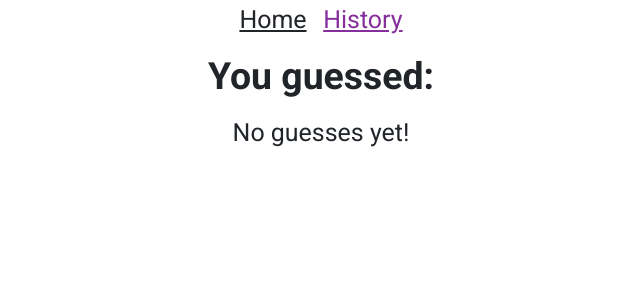
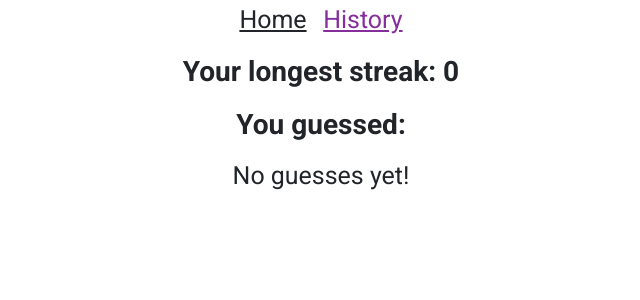
Before and after one commit to zakrzewskib/ChooseColorNuxt, a Nuxt app: page / in a window 1280 px wide. Both pictures are taken after a click on the element "History". Shown: the top 300 px of the page, without its empty margins (319-959 px from the left). Built offline with nearby package versions, Linux system fonts and the light colour scheme.

Commit message:
Update the longest streak

```diff
--- a/components/GameContainer.vue
+++ b/components/GameContainer.vue
@@ -36,7 +36,9 @@ export default {
       clickedNextGuess: true,
       guessedColor: "",
       guessedWrong: false,
-      mounted: false
+      mounted: false,
+
+      theLongestStreak: 0
     };
   },
 
@@ -85,12 +87,20 @@ export default {
         if (this.colorToSelect === color) {
           this.correctColor = true;
           this.streak++;
+          this.updateTheLongestStreak();
           this.clickedNextGuess = false;
 
           this.$emit("guessed-correctly", this.colorToSelect);
         } else {
           this.streak = 0;
         }
+      }
+    },
+
+    updateTheLongestStreak() {
+      if (this.streak > this.theLongestStreak) {
+        this.theLongestStreak = this.streak;
+        this.$emit("updated-longest-streak", this.theLongestStreak);
       }
     },
 
--- a/components/History.vue
+++ b/components/History.vue
@@ -1,6 +1,9 @@
 <template>
   <div class="your-guesses">
-    <h1>You guessed:</h1>
+    <header class="header-guesses">
+      <h2>Your longest streak: {{ theLongestStreak }}</h2>
+      <h2>You guessed:</h2>
+    </header>
 
     <p v-if="guessesArray.length === 0">No guesses yet!</p>
 
@@ -14,7 +17,7 @@
 
 <script>
 export default {
-  props: ["guessesArray"]
+  props: ["guessesArray", "theLongestStreak"]
 };
 </script>
 
@@ -23,7 +26,16 @@ export default {
   text-align: center;
 
   margin: 0 auto;
-  width: 40rem;
+  width: 50rem;
+}
+
+.header-guesses {
+  margin-bottom: 2.4rem;
+  font-size: 1.8rem;
+
+  display: flex;
+  flex-direction: column;
+  gap: 2.4rem;
 }
 
 h1 {
--- a/pages/index.vue
+++ b/pages/index.vue
@@ -2,9 +2,17 @@
   <div>
     <Nav @first-clicked="changeToHome" @second-clicked="changeToHistory" />
 
-    <History v-if="history" :guessesArray="guesses" />
+    <History
+      v-if="history"
+      :guessesArray="guesses"
+      :theLongestStreak="theLongestStreak"
+    />
 
-    <GameContainer :home="home" @guessed-correctly="updateGuesses" />
+    <GameContainer
+      :home="home"
+      @guessed-correctly="updateGuesses"
+      @updated-longest-streak="updateTheLongestStreak"
+    />
   </div>
 </template>
 
@@ -23,7 +31,8 @@ export default {
       history: false,
       home: true,
 
-      guesses: []
+      guesses: [],
+      theLongestStreak: 0
     };
   },
 
@@ -51,6 +60,10 @@ export default {
     updateGuesses(color) {
       this.guesses.push(color);
       this.save();
+    },
+
+    updateTheLongestStreak(streak) {
+      this.theLongestStreak = streak;
     },
 
     save() {
```
